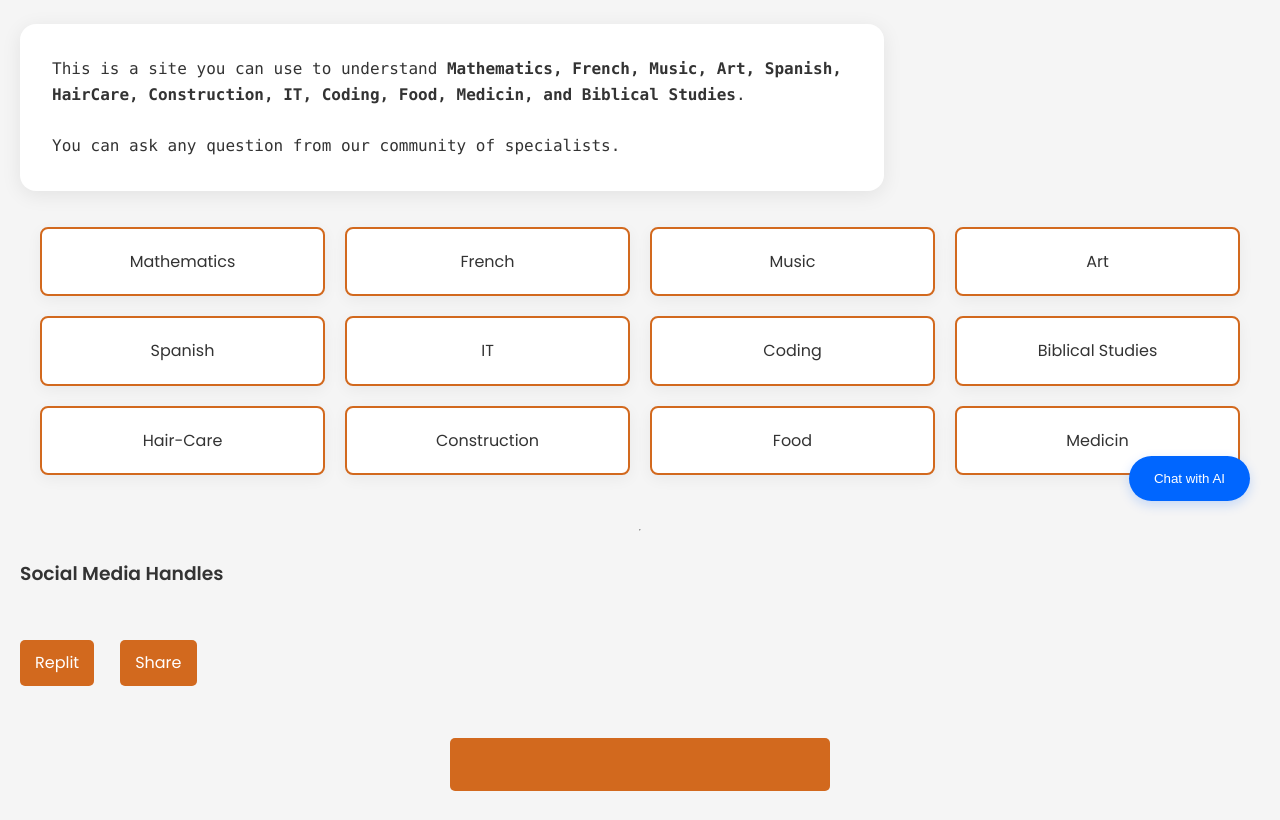
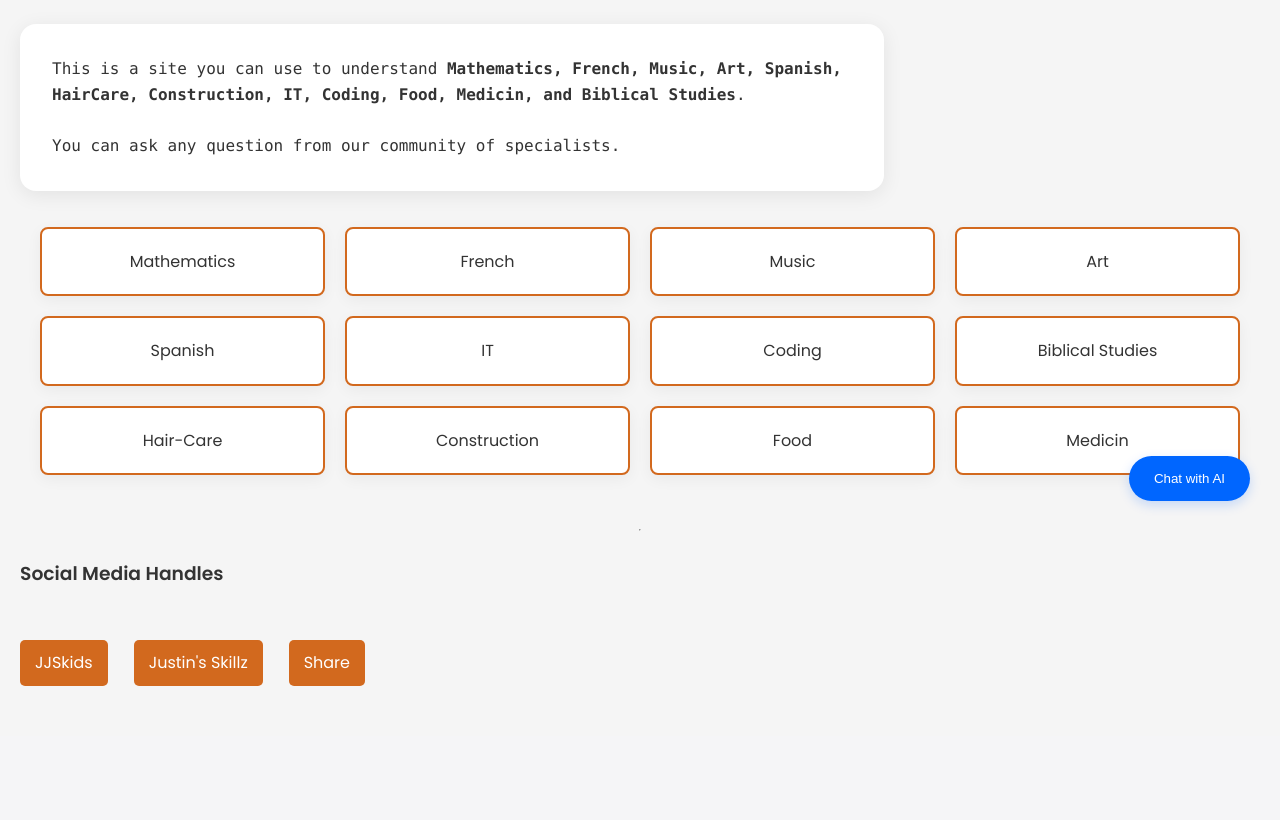
Before and after one commit to JJSkids/JJSkids, a website: page index.html in a window 1280 px wide. Shown: the part 269-1089 px from the top of the page. After the commit the page ends 1005 px from the top, so only its background shows below. Drawn offline with Linux system fonts and the light colour scheme.

Commit message:
Update index.html

```diff
--- a/index.html
+++ b/index.html
@@ -207,7 +207,8 @@
     <hr>
     <h3 class="Extras">Social Media Handles</h3>
     <div class="social-links">
-      <a href="https://replit.com/@hellojjskids" class="social-btn">Replit</a>
+      <a href="https://www.instagram.com/jjskidz?igsh=cXhhYTEzNGc2eXM0" class="social-btn">JJSkids</a>
+      <a href="https://www.instagram.com/justinsskillz?igsh=MTlpaGY4NzJoMDRweg==" class="social-btn">Justin's Skillz</a>
       <a href="submit_form.html" class="social-btn">Share</a>
     </div>
 
@@ -223,10 +224,6 @@
         <button id="send-btn">Send</button>
       </div>
     </div>
-
-    <div id="Online-Physical-Class">
-      <a href="Physical-Class.html">Request Physical Class Now</a>
-    </div>
   </main>
   <script type="module" src="script.js"></script>
 </body>
```
